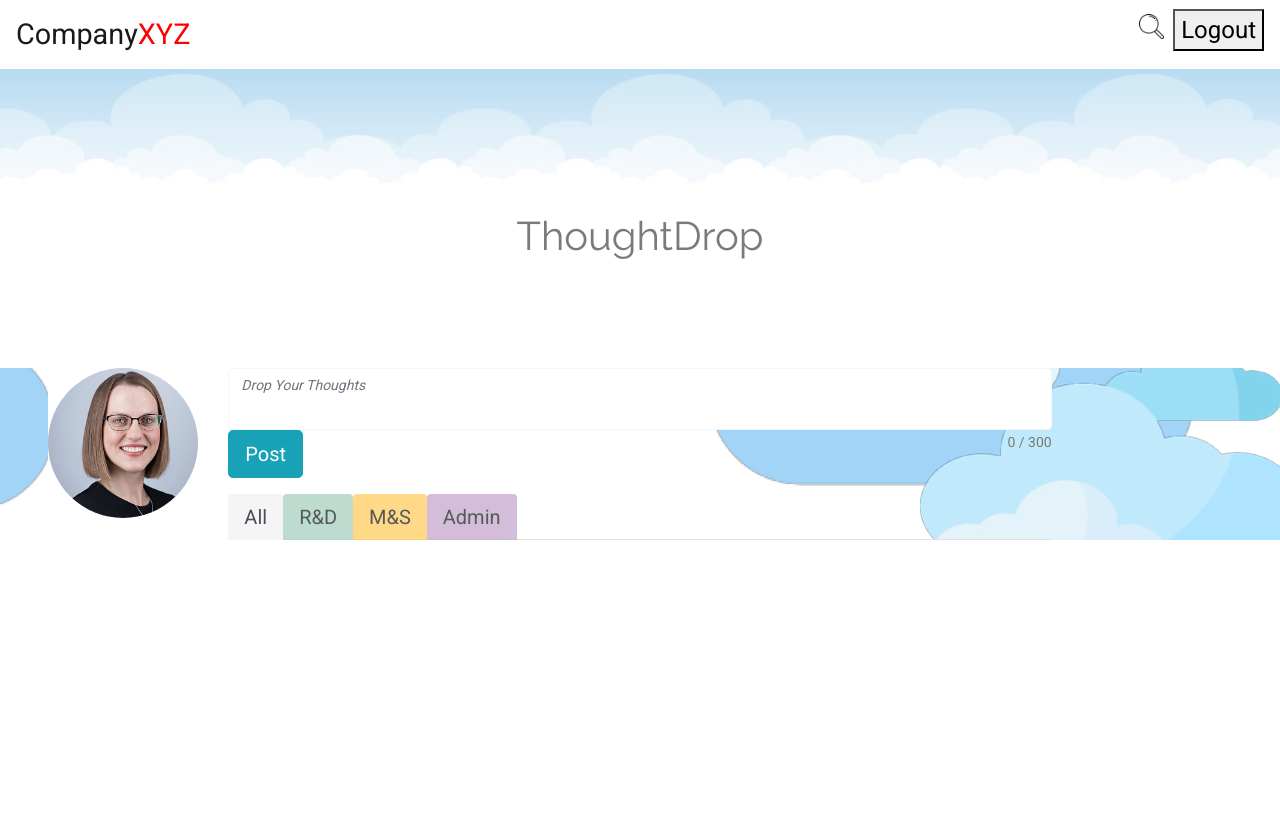
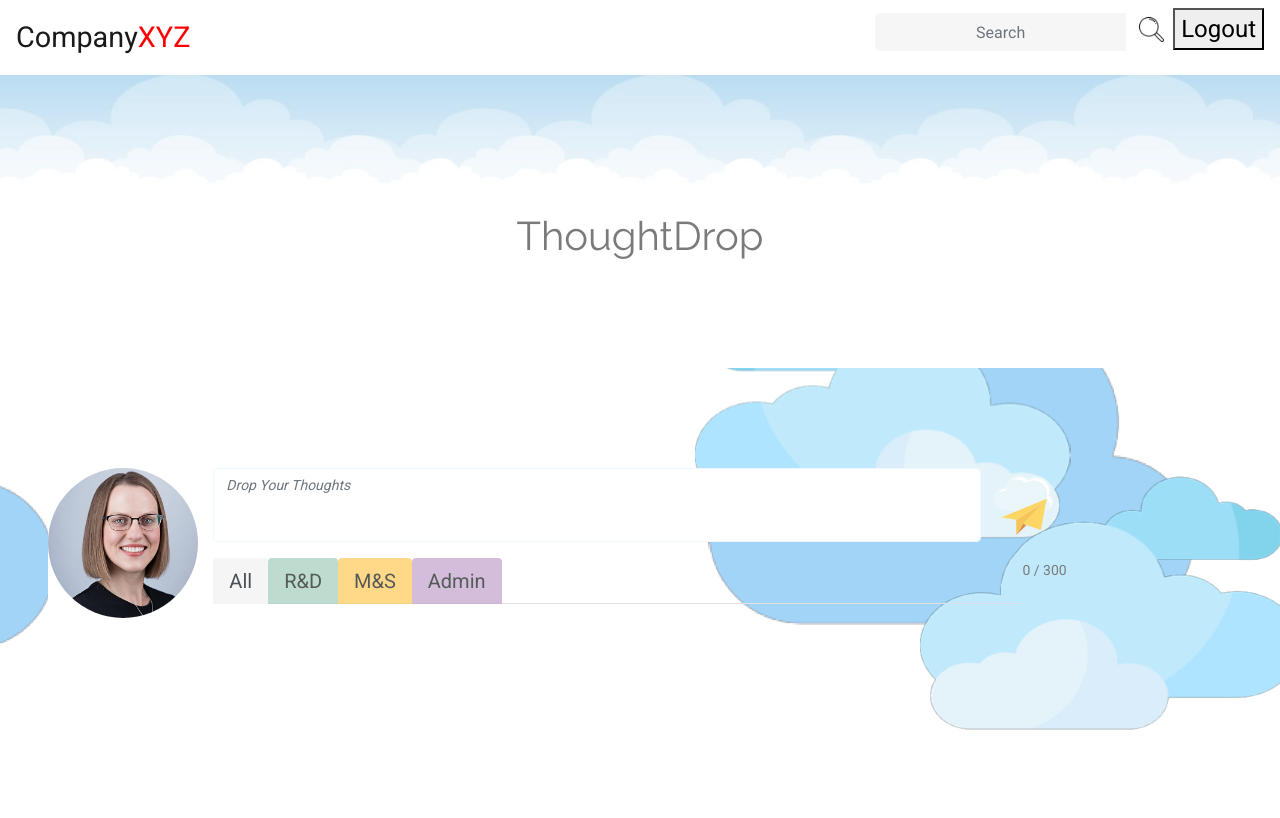
Before and after one commit to dev-drop/ThoughtDrop, a PHP site: page /ThoughtDrop/home.php in a window 1280 px wide. Before the commit the page ends 540 px from the top, so only its background shows below. Run offline with PHP 8.4, Linux system fonts and the light colour scheme; the visitor is signed in with stand-in values (Sample User, id 1); data that the repository does not hold is empty; some libraries are stand-ins or nearby versions.

Commit message:
Uploaded changes made today

```diff
--- a/home.php
+++ b/home.php
@@ -15,6 +15,7 @@
     <script src="//code.jquery.com/jquery-1.11.1.min.js"></script>
 
     <link rel="stylesheet" href="styles/main.css">
+    <link rel="stylesheet" href="styles/responsive.css">
 
 
 </head>
@@ -100,7 +101,7 @@
     <div class="profile-body">
       <div class="profile-img">
         <img src="images/LindainAdmin.jpg" alt="ProfileImg">
-        <div id="overlay"><button type="button" class="btn btn-info btn-lg editModal" data-toggle="modal" data-target="/#myModal" ><i class="fas fa-camera-retro"></i>
+        <div id="overlay"><button type="button" class="editModal" data-toggle="modal" data-target="/#myModal" ><i class="fas fa-camera-retro"></i>
           <!--data-id=<"<?php echo $row['Id']; ?>" data-val="<?php echo $row['body']; ?>" -->
         </button></div>
       </div>
@@ -113,13 +114,13 @@
   <div class="col-8">
   <!-- NEW POST FORM -->
    <form action="" method="post">
-        <div class="form-group">
-          <textarea placeholder="Drop Your Thoughts" class="form-control statusTA" id="exampleFormControlTextarea3" name="postBody" maxlength="300" onkeyup="auto_grow(this)" row="1"></textarea>
-          <button type="submit" class="btn btn-info btn-lg" name="postContent">Post</button>
-          <div id="the-count">
-            <span id="current">0</span>
-            <span id="maximum">/ 300</span>
-          </div>
+        <div class="form-group" id="postStatus">
+          <textarea placeholder="Drop Your Thoughts" class="form-control statusTA" name="postBody" maxlength="300" onkeyup="auto_grow(this)" row="1"></textarea>
+          <button type="submit" class="btn statusTAsubmit " name="postContent"><img src="images/sendcloud.png"/></button>
+        </div>
+        <div id="the-count">
+          <span id="current">0</span>
+          <span id="maximum">/ 300</span>
         </div>
     </form>
     <!--------TAB NAVIGATION ---------->
@@ -138,7 +139,7 @@
           </li>
         </ul>
         <div class="tab-content" id="myTabContent">
-          <!------- FILTERED TEMPLATES SECTION --------->
+          <!-- FILTERED TEMPLATES SECTION ----------------------------------------------->
           <?php
             $filter = "allPosts";
             if(isset($_GET['filter'])){
@@ -160,8 +161,17 @@
           <div class="tab-pane fade show active" id="all" role="tabpanel" aria-labelledby="all-tab">
             <div class="card">
               <div class="card-body">
-                <h5 class="card-title"><?php echo $row['timestamp']." "; echo $row['author_Id']; ?></h5>
+                <div id="cardheader">
+                  <h5 class="card-title"><?php echo $row['author_Id']; ?></h5>
+                  <p id="timestamp"><?php echo $row['timestamp'] ?></p>
+                </div>
+
+                <hr>
                 <p class="card-text"><?php echo $row['body']; ?></p>
+                <div>
+                  <button class="icon"><img src="images/like.png"/></button>
+                  <button class="icon"><img src="images/chat.png"/></button>
+                </div>
               </div>
               <?php
                 //VALIDATE USER FOR ADMIN PERMISSIONS
@@ -170,12 +180,12 @@
                 ?>
               <div class="adminOpt">
                   <!-- OPEN EDIT MODAL WINDOW -->
-                 <button type="button" class="btn btn-info btn-lg editModal" data-toggle="modal" data-target="#myModal" data-id="<?php echo $row['Id'];?>" data-author="<?php echo $row['author_Id']; ?>" data-val="<?php echo $row['body']; ?>" >Edit Post</button>
-
+                  <button type="button" class="editModal icon" data-toggle="modal" data-target="#myModal" data-id="<?php echo $row['Id'];?>" data-author="<?php echo $row['author_Id']; ?>" data-val="<?php echo $row['body']; ?>" ><img src="images/pencil.png"/></button>
+                 </button>
                   <!-- DELETE POST FORM -->
                   <form action="" class="deleteForm" method="post">
                         <input type="hidden" name="postId" value="<?php echo $row['Id']; ?>" />
-                        <button class="btn btn-info btn-lg"  type="submit" name="delete">Delete</button>
+                        <button class="icon"  type="submit" name="delete"><img src="images/trash-bin.png"/></button>
                   </form>
               </div>
               <?php } ?>
@@ -185,7 +195,6 @@
             }
           ?>
         </div>
-        <!------- END FILTERED TEMPLATES SECTION --------->
 </div>
 
   <div class="col">
--- a/styles/main.css
+++ b/styles/main.css
@@ -212,6 +212,10 @@
 
 
 /*-------------------------------------------------------NEWS FEED-----------------------------------------------------*/
+
+.col-8{
+  padding: 0!important;
+}
 .statusTA::placeholder {
   font-style: italic;
   font-size: 0.875rem;
@@ -224,6 +228,20 @@
   max-height: 100px;
 }
 
+.statusTAsubmit{
+  float: right;
+  background-color: transparent;
+}
+
+#postStatus {
+    display: flex;
+}
+
+.form-control{
+  display: initial!important;
+}
+
+
 
 #the-count {
   float: right;
@@ -235,13 +253,20 @@
 .newsfeed{
   width: 100%;
   background: url('../images/background.jpg') center;
+  background-repeat: repeat;
   height: auto;
-  margin: 100px auto;
+  margin: 100px auto 0;
+  padding-bottom: 200px;
+  padding-top: 100px;
 }
 
 .profile-body{
   margin: 0 auto;
   float:right;
+}
+
+.profile-body>h2, .profile-body>h3{
+  margin: 0 auto;
 }
 
 .profile-img{
@@ -250,6 +275,7 @@
   background-color: white;
   position:relative;
   overflow:hidden;
+  margin: 0 auto;
 }
 
 #overlay{
@@ -295,16 +321,24 @@
   color: #1e2421;
 }
 
+#timestamp{
+  text-align: right;
+  font-size: .75em;
+  float: right;
+  margin-top: -34px;
+}
+
 
 .card{
   margin-bottom: 10px!important;
-  border: 2px solid;
+  border: 3px solid #f5f5f5;
 }
 
 #all-tab{
   background-color: #f5f5f5;
   opacity: .75;
 }
+
 
 .all{
     border-color: #f5f5f5;
@@ -315,6 +349,7 @@
   opacity: .75;
 }
 
+
 .rd{
   border-color: #a7d1c0;
 }
@@ -324,6 +359,7 @@
   opacity: .75;
 }
 
+
 .ms{
   border-color: #ffcc61;
 }
@@ -332,6 +368,8 @@
   background-color: #c5a8d0;
   opacity: .75;
 }
+
+
 .admin{
   border-color: #c5a8d0;
 }
@@ -345,6 +383,27 @@
     bottom: 0px;
     position: absolute;
 }
+
+.icon{
+  background-color: transparent;
+  border: 0;
+
+}
+
+.icon>img{
+  height:25px;
+  width:25px;
+}
+
+.icon:hover{
+  cursor: pointer;
+}
+
+.icon:active{
+  border-radius: 50%;
+  border-color: #cbedfd;
+}
+
 .deleteForm{
     margin-left: 5px;
     float:right;
```
Also changed, not shown: styles/responsive.css (added, +23 -0 lines), images/chat.png (added), images/cloudBG.png (added), images/cloudbackground.jpg (added), images/like.png (added), images/pencil.png (added), images/sendcloud.png (added), images/trash-bin.png (added), images/trash.png (added).
